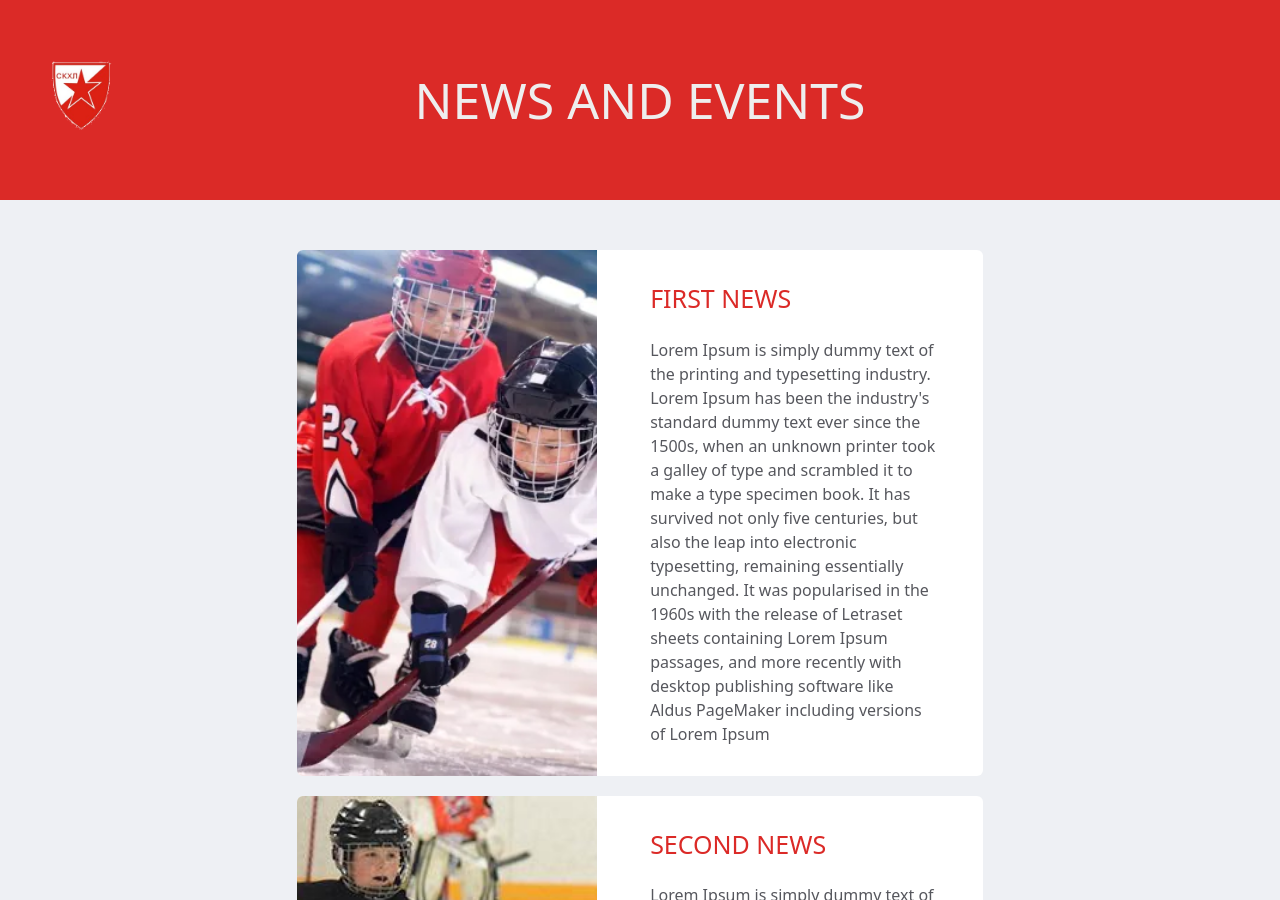
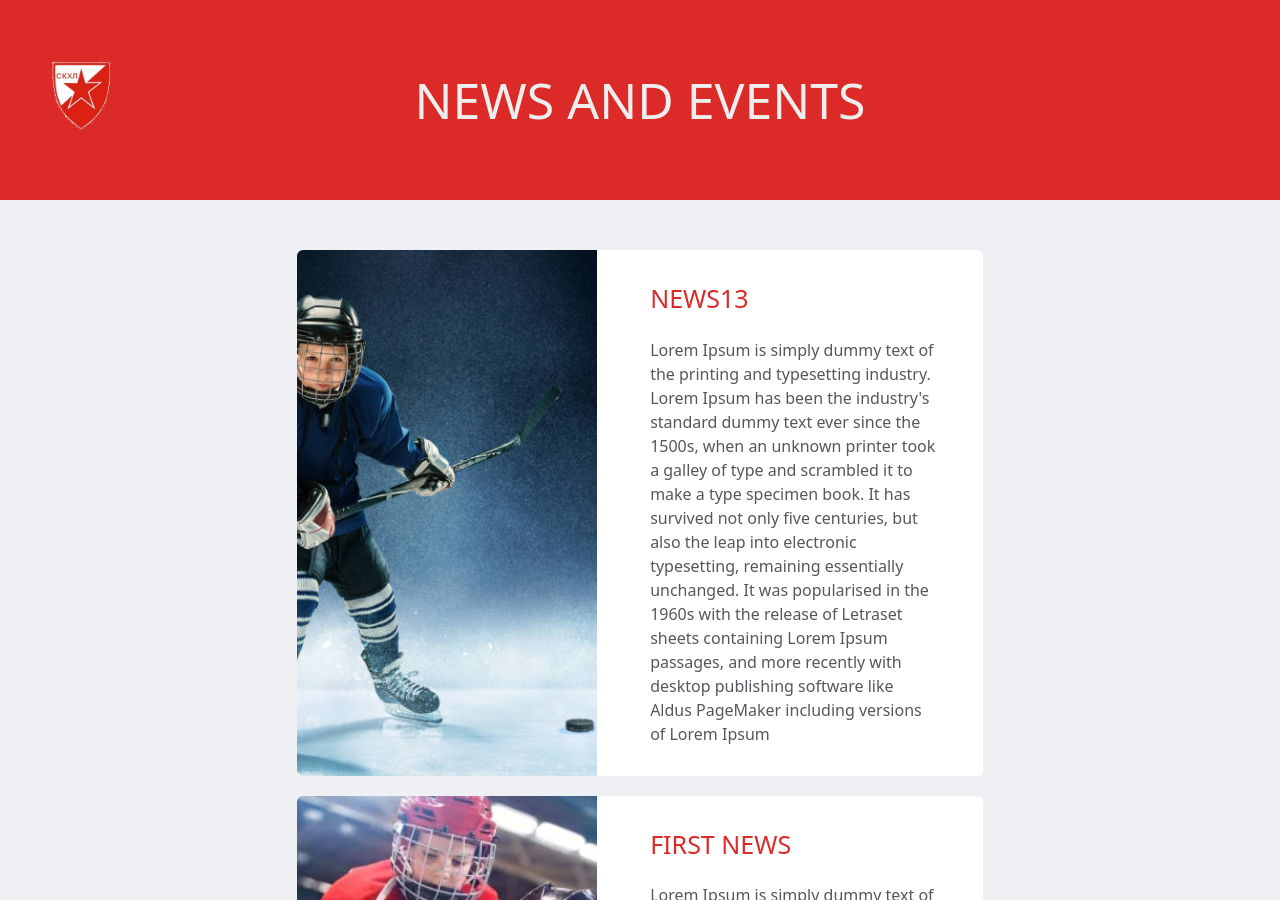
Before and after one commit to evnayd/Hockey, a Jekyll site: the page built from news.md, in a window 1280 px wide and 900 px high. Built offline with Jekyll 4.4.1, drawn with Linux system fonts in a browser that asks for light colours.

Commit message:
Update from Forestry.io Crvena Zvezda updated news.md

```diff
--- a/news.md
+++ b/news.md
@@ -1,6 +1,17 @@
 ---
 layout: news
 news:
+- title: news13
+  image: "/uploads/istockphoto-1074231360-612x612.jpeg"
+  text: Lorem Ipsum is simply dummy text of the printing and typesetting industry.
+    Lorem Ipsum has been the industry's standard dummy text ever since the 1500s,
+    when an unknown printer took a galley of type and scrambled it to make a type
+    specimen book. It has survived not only five centuries, but also the leap into
+    electronic typesetting, remaining essentially unchanged. It was popularised in
+    the 1960s with the release of Letraset sheets containing Lorem Ipsum passages,
+    and more recently with desktop publishing software like Aldus PageMaker including
+    versions of Lorem Ipsum
+  date: 2022-11-09 15:09:20 +0000
 - title: First news
   image: "/uploads/kids-hockey.webp"
   text: Lorem Ipsum is simply dummy text of the printing and typesetting industry.
@@ -11,6 +22,7 @@
     the 1960s with the release of Letraset sheets containing Lorem Ipsum passages,
     and more recently with desktop publishing software like Aldus PageMaker including
     versions of Lorem Ipsum
+  date:
 - title: Second news
   image: "/uploads/shouldmykidbeplayingup.jpeg"
   text: Lorem Ipsum is simply dummy text of the printing and typesetting industry.
@@ -21,6 +33,7 @@
     the 1960s with the release of Letraset sheets containing Lorem Ipsum passages,
     and more recently with desktop publishing software like Aldus PageMaker including
     versions of Lorem Ipsum
+  date:
 - title: Third
   image: "/uploads/istockphoto-1074231360-612x612.jpeg"
   text: Lorem Ipsum is simply dummy text of the printing and typesetting industry.
@@ -31,6 +44,7 @@
     the 1960s with the release of Letraset sheets containing Lorem Ipsum passages,
     and more recently with desktop publishing software like Aldus PageMaker including
     versions of Lorem Ipsum
+  date:
 - title: Fourth
   image: "/uploads/photo-instructor-teaching-hockey-lesson-to-youth-player-768x576.jpeg"
   text: Lorem Ipsum is simply dummy text of the printing and typesetting industry.
@@ -41,5 +55,6 @@
     the 1960s with the release of Letraset sheets containing Lorem Ipsum passages,
     and more recently with desktop publishing software like Aldus PageMaker including
     versions of Lorem Ipsum
+  date:
 
 ---
```
